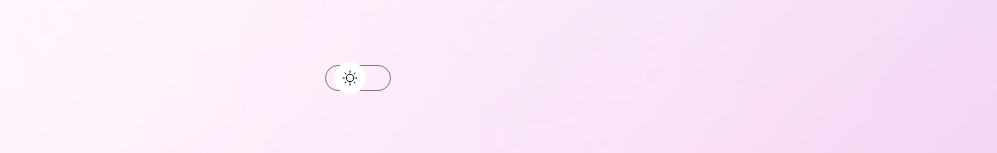
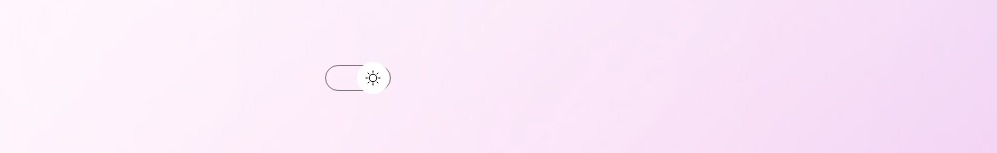
Before and after one commit to RayaneF03/I3DS-2026-A, a React (Vite) app in the folder 03-devlinks/: page / in a window 1280 px wide. Shown: the part 205-358 px from the top of the page, without its empty margins (283-1280 px from the left). Built offline with nearby package versions, Linux system fonts and the light colour scheme.

Commit message:
style: ajustar variáveis CSS e melhorar a formatação no componente Switch

```diff
--- a/03-devlinks/src/App.css
+++ b/03-devlinks/src/App.css
@@ -1,4 +1,15 @@
 :root {
+  --bg-url: url(./assets/bg-desktop.jpg);
+  --text-color: #ffffff;
+  --stroke-color: rgba(255, 255, 255, 0.5);
+  --surface-color: rgba(255, 255, 255, 0.1);
+  --surface-color-hover: rgba(255, 255, 255, 0.4);
+  --switch-bg-url: url(./assets/MoonStars.svg);
+  --highlight-color: rgba(255, 255, 255, 0.2);
+
+  /* --(traço traço) é variavel no css*/
+}
+.light {
   --bg-url: url(./assets/bg-desktop-light.jpg);
   --text-color: #000000;
   --stroke-color: rgba(0, 0, 0, 0.5);
--- a/03-devlinks/src/components/Switch/Switch.module.css
+++ b/03-devlinks/src/components/Switch/Switch.module.css
@@ -61,5 +61,5 @@ border-radius: 999px;
 }
 
 .light #Switch button {
-    animation: slide-in 0.2 forwards;
+  animation: slide-in 0.2s forwards;
 }
```
Lines whose indentation alone changed are shown as unchanged.
